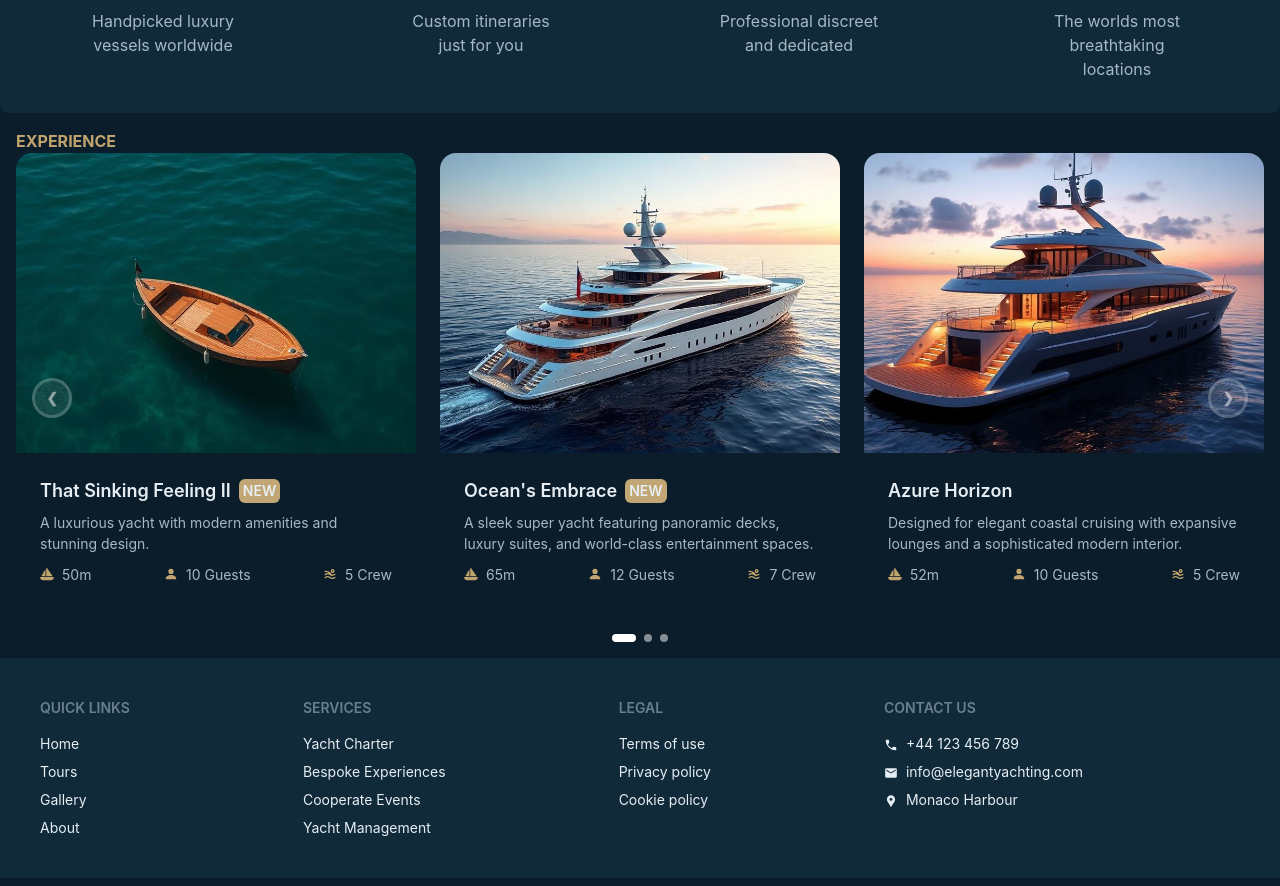
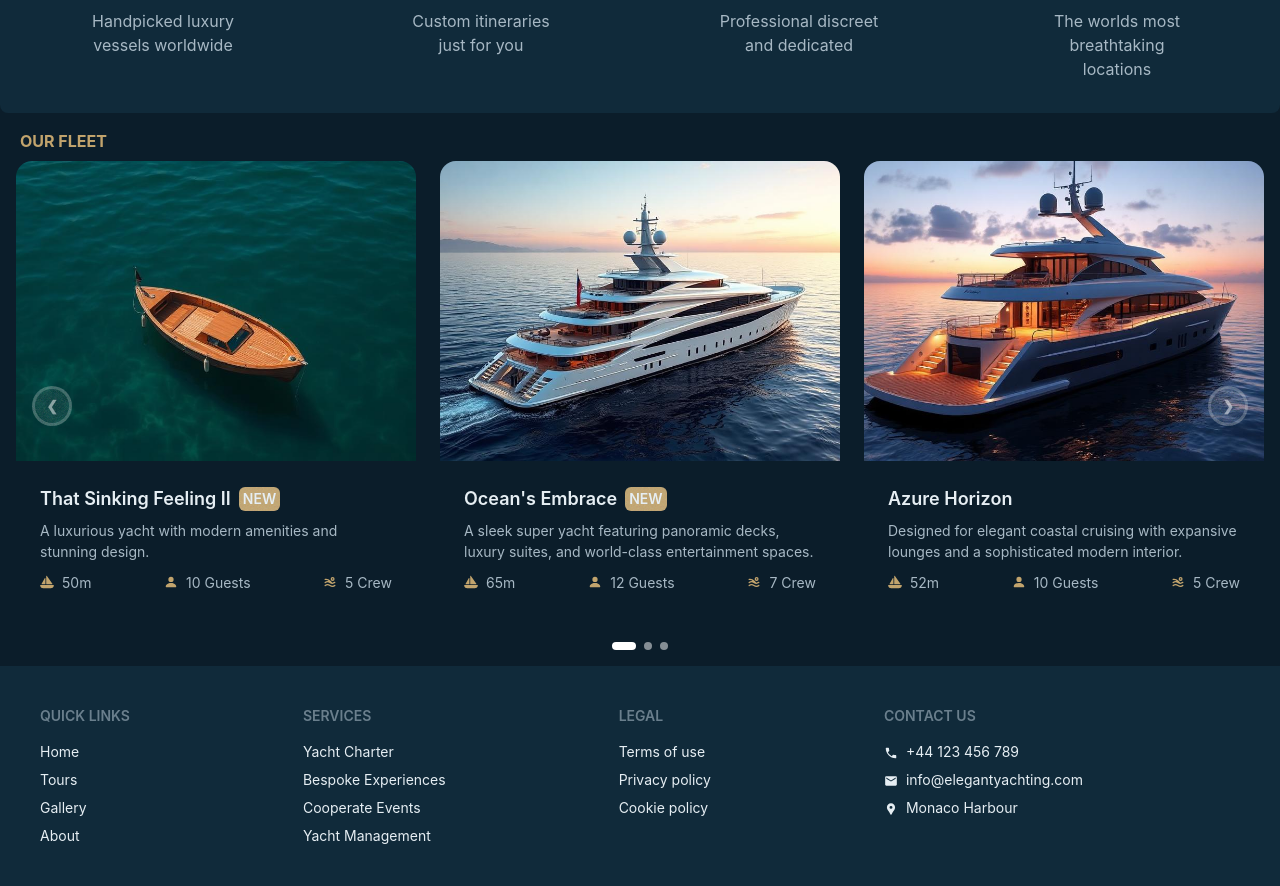
Before and after one commit to Dylan0888/ElegantYatchting, a React (Vite) app in the folder frontend/: page / in a window 1280 px wide. Shown: the part 880-1766 px from the top of the page. Built offline with nearby package versions, Linux system fonts and the light colour scheme.

Commit message:
Changed the heading tag text.

```diff
--- a/frontend/src/components/homePageComponents/YachtFleetComponents/YachtFleetCarousel.tsx
+++ b/frontend/src/components/homePageComponents/YachtFleetComponents/YachtFleetCarousel.tsx
@@ -81,7 +81,7 @@ const YachtFleetCarousel = () => {
 
   return (
     <section className="px-4 my-4">
-        <h3 className="text-gold font-bold uppercase">Experience</h3>
+        <h3 className="text-gold font-bold uppercase mb-2 pl-1">Our Fleet</h3>
       <div
         className="relative w-full overflow-hidden "
         onTouchStart={handleTouchStart}
```
